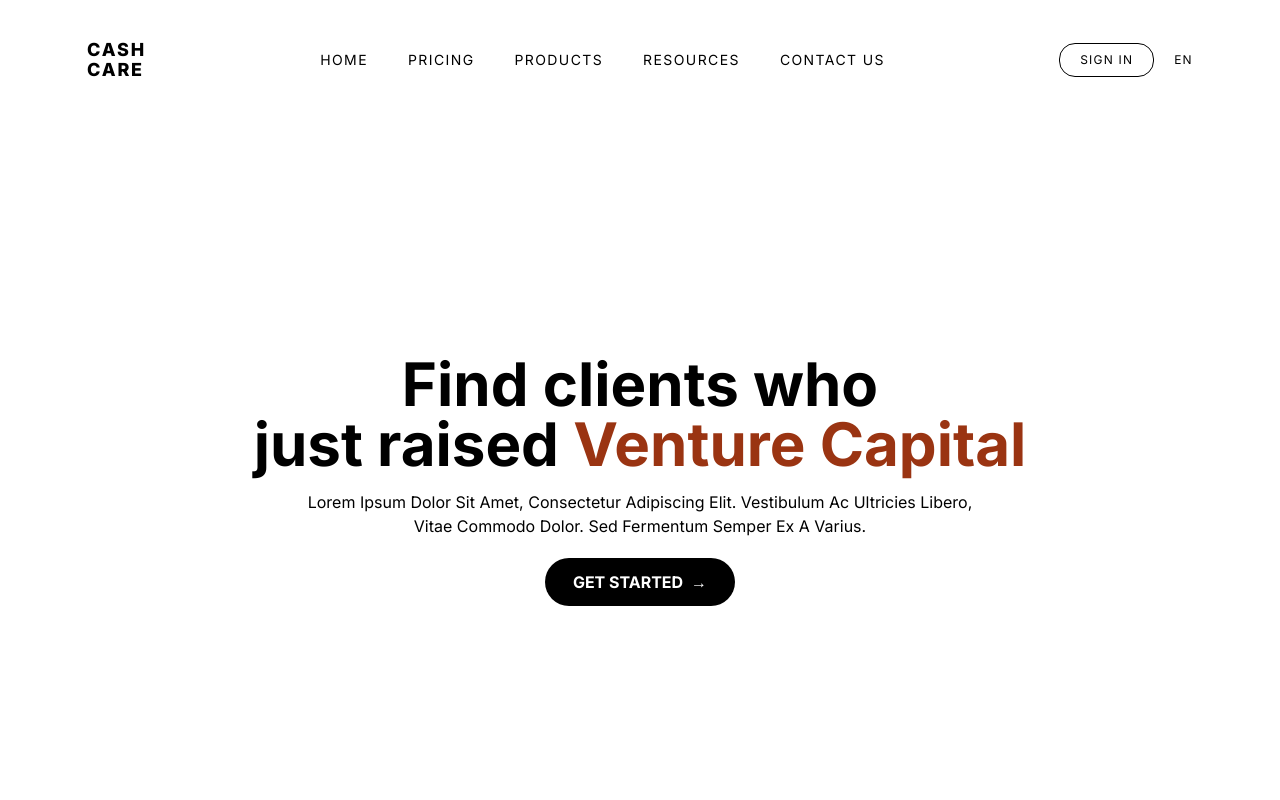
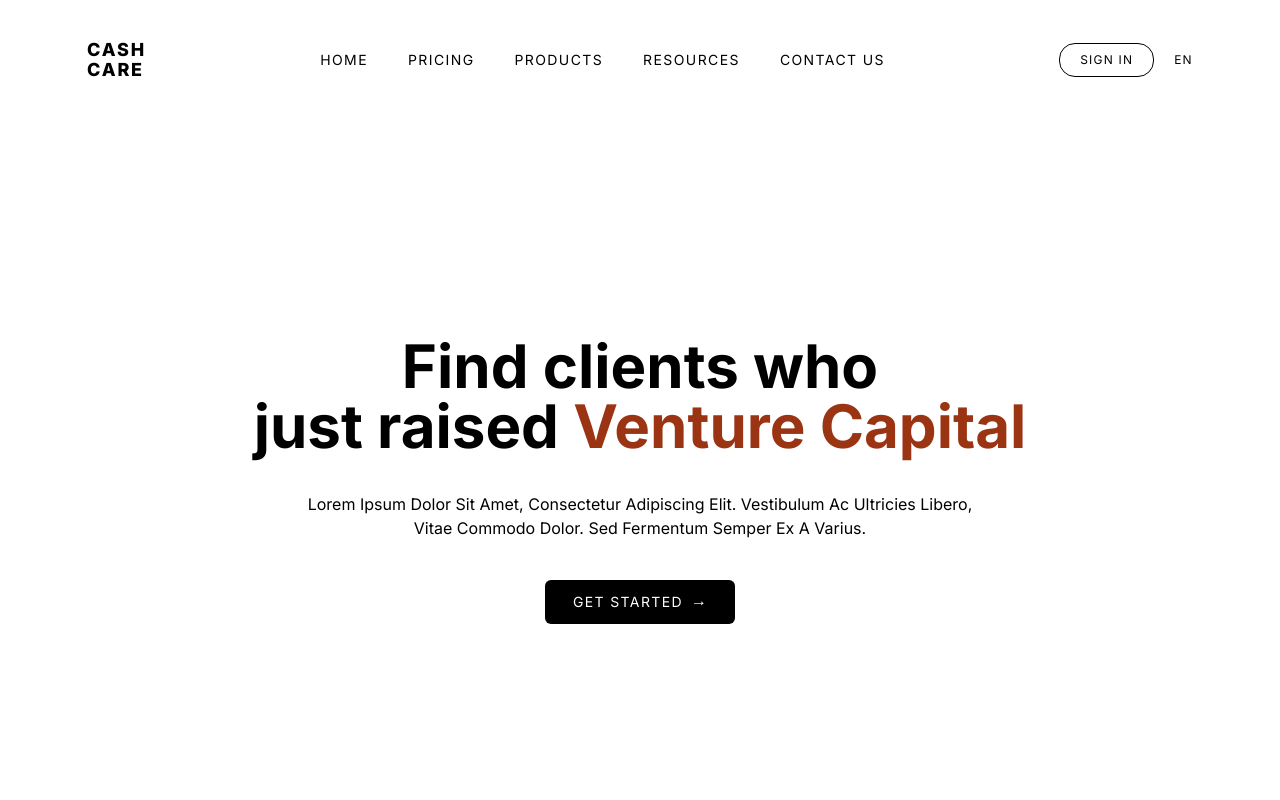
Before and after one commit to iamclintgeorge/CashCare, a Next.js app: page / in a window 1280 px wide. Shown: the top 800 px of the page. Built offline with nearby package versions, Linux system fonts and the light colour scheme.

Commit message:
Added padding in the Hero Section
Signed-off-by: Clint George <clintbgeorge@gmail.com>

```diff
--- a/app/Sections/Herosec.js
+++ b/app/Sections/Herosec.js
@@ -1,4 +1,4 @@
-import React from 'react'
+import React from "react";
 
 const Herosec = () => {
   return (
@@ -7,23 +7,28 @@ const Herosec = () => {
       {/* for styling directly size={60} */}
       <div className="place-content-center text-center">
         <main className="flex flex-col items-center justify-center h-screen text-center ">
-        <h2 className="text-6xl font-bold">
-          <span className="text-black">Find clients who <br></br>just raised</span> <span className="text-orange-800">Venture Capital</span>
+          <h2 className="text-6xl font-bold mb-5">
+            <span className="text-black">
+              Find clients who <br></br>just raised
+            </span>{" "}
+            <span className="text-orange-800">Venture Capital</span>
           </h2>
-        <p className="mt-4 text-base text-black">
-          Lorem Ipsum Dolor Sit Amet, Consectetur Adipiscing Elit. Vestibulum Ac Ultricies Libero,<br></br> Vitae Commodo Dolor. Sed Fermentum Semper Ex A Varius.
+          <p className="mt-4 mb-5 text-base text-black">
+            Lorem Ipsum Dolor Sit Amet, Consectetur Adipiscing Elit. Vestibulum
+            Ac Ultricies Libero,<br></br> Vitae Commodo Dolor. Sed Fermentum
+            Semper Ex A Varius.
           </p>
           {/* <button className="mt-5 px-4 py-2 bg-gray-800 text-white rounded">
           <a href="/get-started">GET STARTED</a>
         </button> */}
-        <button className="mt-5 px-7 py-3 bg-black text-white rounded-full flex items-center justify-center">
-            <span className="font-bold">GET STARTED</span>
-            <span className="ml-2">→</span>
+          <button className="mt-5 px-7 py-2 bg-black text-white rounded-md flex items-center justify-center">
+            <span className="text-sm tracking-widest">GET STARTED</span>
+            <span className="ml-2 mb-1">&rarr;</span>
           </button>
         </main>
       </div>
     </>
-  )
-}
+  );
+};
 
-export default Herosec
+export default Herosec;
```
Lines whose indentation alone changed are shown as unchanged.
